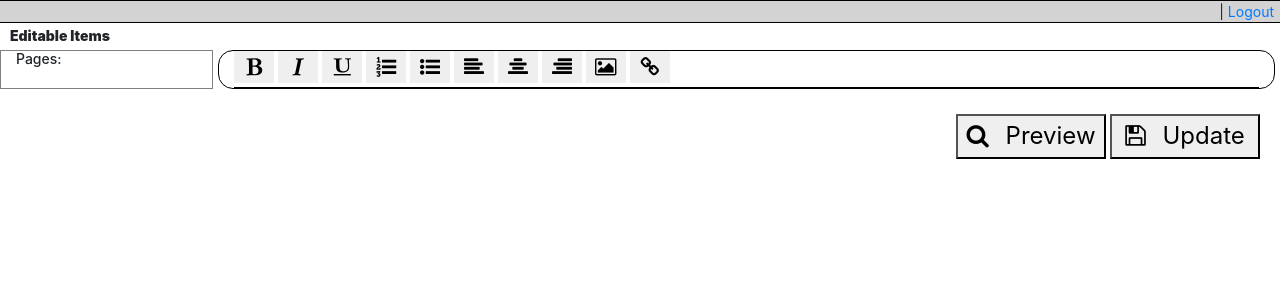
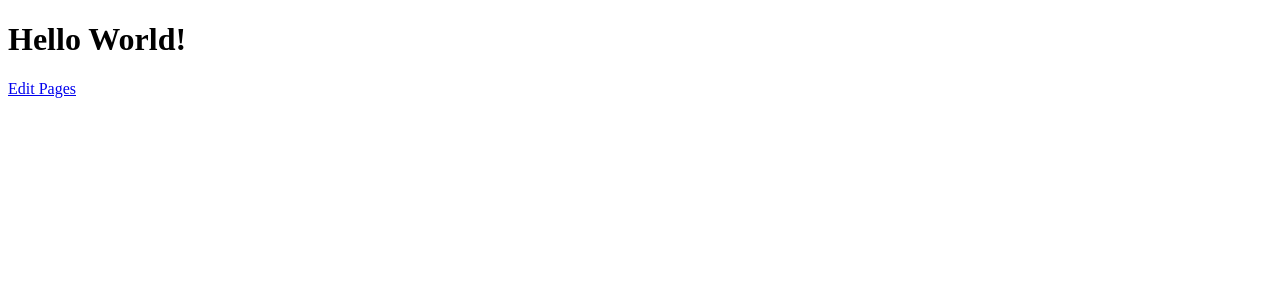
Before and after one commit to dwatherton/Capstone-Project, a Django app: page / in a window 1280 px wide. Shown: the top 300 px of the page. Run offline with Django 3.2, Linux system fonts and the light colour scheme; data that the repository does not hold is empty; some libraries are stand-ins or nearby versions.

Commit message:
Update Easy Web Content Editor To Dynamically Load Page Content By Request URL.

```diff
--- a/easy_web/templates/content_editor.html
+++ b/easy_web/templates/content_editor.html
@@ -30,15 +30,13 @@
 				<div class="list-group">
 					<!-- TODO: Update Href For Each Page To Be Something Like "/content-editor/page-name/", Requires Updating urls.py and views.py! -->
 					{% for page in pages %}
-						<a href="/">{{ page.name }}</a>
+						<a href="{{ page.name }}">{{ page.name }}</a>
 					{% endfor %}
 				</div>
 			</div>
 			<div class="editor col">
 				<!-- TODO: Make Sure The Syntax Is Correct For Display Page Name Below (Requires Model). -->
-				{% for page in pages %}
 				<h6 class="currently-updating-heading"><span class="text-above-border">Currently Updating: {{ page.name }}</span></h6>
-				{% endfor %}
 				<div class="buttons">
 					<!-- Buttons For Bold, Italic, And Underline -->
 					<button class="embolden editor-button" title="Bold"> <i class="fa fa-bold fa-md"></i> </button>
@@ -64,21 +62,19 @@
 				</div>
 				<!-- Editable Section Of The Page (ALL Changes Reflected In The Pages HTML, Just Save Page To Database/Server For Changes To Be Implemented!!!) -->
 				<!-- TODO: Fix The Loading Of A Pages Content To Be Based Upon The Current URL, "/content-editor/page-name/" Should Load "page-name" Content Only! -->
-				{% for page in pages %}
 				<section contenteditable="true" id="content-editor">{{ page.content }}</section>
-				{% endfor %}
 			</div>
 		</div>
 		<div class="row">
 			<section class="align-right">
 				<!-- The Form Below Is For Generating A Preview, When Preview Button Is Clicked, The Editor Contents Are Pasted Into textarea#preview-page-content And The POST Method Is Requested To The Server. The Server Then Handles The View To Be Shown, And Renders An HttpResponse Containing The HTML Content, The Preview!! -->
-				<form action="preview" method="post" target="_blank">
+				<form action="preview/{{ page.name }}" method="post" target="_blank">
 					{% csrf_token %}
 					<textarea id="preview-page-content" name="content"></textarea>
 					<button class="preview form-button"> <i class="fa fa-search fa-md form-button-icon"></i> Preview </button>
 				</form>
 				<!-- The Form Below Is For Updating The Database, When Update Button Is Clicked, The Editor Contents Are Pasted Into textarea#update-page-content And The POST Method Is Requested To The Server!! The Server Handles Saving The Model And The View To Be Shown! Setup Correctly AFAIK, Just Handle TODO's In views.py!! -->
-				<form action="update" method="post" target="_blank">
+				<form action="update/{{ page.name }}" method="post" target="_blank">
 					{% csrf_token %}
 					<textarea id="update-page-content" name="content"></textarea>
 					<button class="update form-button"> <i class="fa fa-save fa-md form-button-icon"></i> Update </button>
--- /dev/null
+++ b/easy_web/templates/index.html
@@ -0,0 +1,12 @@
+<!DOCTYPE html>
+<html lang="en">
+<head>
+    <meta charset="UTF-8">
+    <title>Title</title>
+</head>
+<body>
+    <!-- TODO: Update Index.html To Be Our Homepage And Change Hardcoded Redirect To Proper Page -->
+    <h1>Hello World!</h1>
+    <a href="content_editor/Test Page">Edit Pages</a>
+</body>
+</html>
--- a/easy_web/urls.py
+++ b/easy_web/urls.py
@@ -3,7 +3,8 @@ from easy_web import views
 
 urlpatterns = [
     # TODO: Change URL, path, For views.content_editor To Something Like 'content_editor', Shouldn't Be The Homepage
-    path('', views.content_editor, name='content_editor'),
-    path('preview', views.preview, name='preview'),
-    path('update', views.update, name='update'),
+    path('', views.index, name='index'),
+    path('content_editor/<str:page_name>', views.content_editor, name='content_editor'),
+    path('content_editor/preview/<str:page_name>', views.preview, name='preview'),
+    path('content_editor/update/<str:page_name>', views.update, name='update'),
 ]
--- a/easy_web/views.py
+++ b/easy_web/views.py
@@ -7,12 +7,23 @@ from easy_web.models import Page
 
 
 # Create your views here.
-def content_editor(request):
-    pages = Page.objects.all()
-    return render(request, 'content_editor.html', {'pages': pages})
+def index(request):
+    # TODO: Update Index.html To Match Project Parameters
+    return render(request, 'index.html', {})
 
 
-def preview(request):
+def content_editor(request, page_name):
+    # Get All Pages From The Database
+    pages = Page.objects.all()
+
+    # Get The Page Selected By Page Name
+    page = Page.objects.get(name=page_name)
+
+    # Render The Content Editor And Pass It Page/Pages
+    return render(request, 'content_editor.html', {'pages': pages, 'page': page})
+
+
+def preview(request, page_name):
     # Get The HTML Content For The Page From The POST Request
     content = request.POST.get('content')
 
@@ -21,7 +32,7 @@ def preview(request):
     return HttpResponse(content)
 
 
-def update(request):
+def update(request, page_name):
     # Get The HTML Content For The Page From The POST Request
     content = request.POST.get('content')
 
@@ -29,7 +40,7 @@ def update(request):
     content = sub(r"(<[a-z]+></[a-z]+>)", "", content)
 
     # Update Page Model In Database
-    page = Page.objects.get(name='Test Page')
+    page = Page.objects.get(name=page_name)
     page.content = content
     page.updated_at = datetime.now(timezone('America/Chicago'))
     page.save()
```
